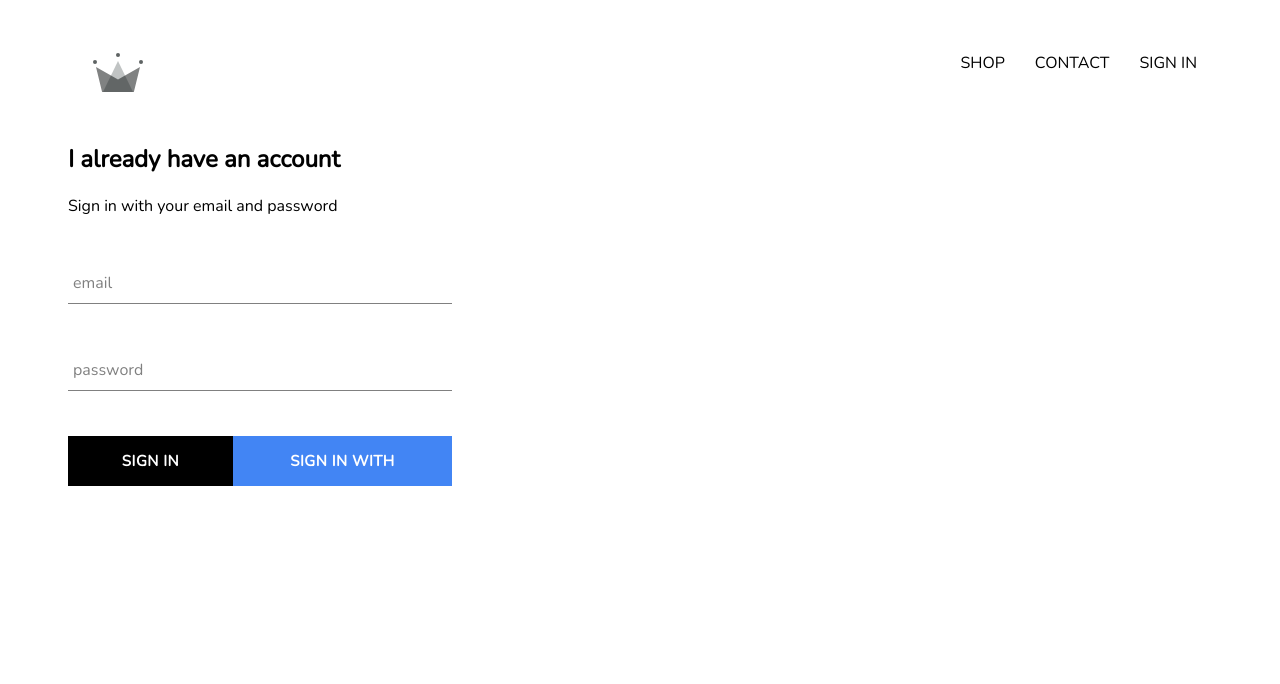
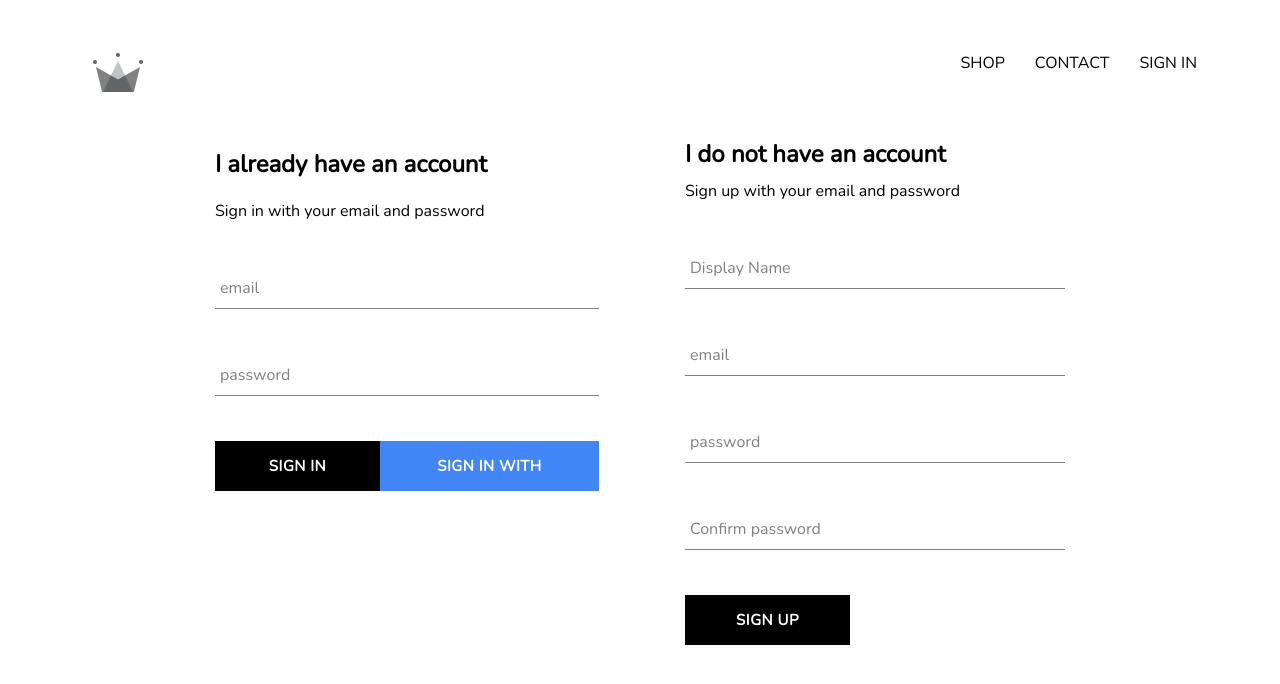
Before and after one commit to jaesmanalang/crown-clothing, a React (Create React App) app: page /signin in a window 1280 px wide. Shown: the top 684 px of the page. Built offline with nearby package versions, Linux system fonts and the light colour scheme; no server answers.

Commit message:
implemented firebase utils, included ability to store authenticated user

```diff
--- a/src/App.js
+++ b/src/App.js
@@ -4,7 +4,7 @@ import Header from './components/header/Header';
 import HomePage from './pages/homepage/HomePage';
 import ShopPage from './pages/shop/Shop';
 import SignInAndSignUpPage from './pages/sign-in-and-sign-up/SignInAndSignUpPage';
-import { auth } from './firebase/firebase.utils';
+import { auth, createUserProfileDocument } from './firebase/firebase.utils';
 import './App.css';
 
 class App extends Component {
@@ -18,9 +18,21 @@ class App extends Component {
   unsubscribeFromAuth = null;
 
   componentDidMount() {
-    this.unsubscribeFromAuth = auth.onAuthStateChanged((user) => {
-      this.setState({ currentUser: user });
-      console.log(user);
+    this.unsubscribeFromAuth = auth.onAuthStateChanged(async (userAuth) => {
+      if (userAuth) {
+        const userRef = await createUserProfileDocument(userAuth);
+        userRef.onSnapshot((snapShot) => {
+          this.setState({
+            currentUser: {
+              id: snapShot.id,
+              ...snapShot.data()
+            }
+          });
+
+          console.log(this.state);
+        });
+      }
+      this.setState({ currentUser: userAuth });
     });
   }
 
--- /dev/null
+++ b/src/components/sign-up/SignUp.jsx
@@ -0,0 +1,95 @@
+import React, { Component } from 'react';
+import FormInput from '../form-input/FormInput';
+import CustomButton from '../custom-button/CustomButton';
+import { auth, createUserProfileDocument } from '../../firebase/firebase.utils';
+import './SignUp.scss';
+
+class SignUp extends Component {
+  constructor() {
+    super();
+    this.state = {
+      displayName: '',
+      email: '',
+      password: '',
+      confirmPassword: ''
+    };
+  }
+
+  handleSubmit = async (event) => {
+    event.preventDefault();
+    const { displayName, email, password, confirmPassword } = this.state;
+
+    if (password !== confirmPassword) {
+      alert("password don't match");
+      return;
+    }
+
+    try {
+      const { user } = await auth.createUserWithEmailAndPassword(
+        email,
+        password
+      );
+      await createUserProfileDocument(user, { displayName });
+      this.setState({
+        displayName: '',
+        email: '',
+        password: '',
+        confirmPassword: ''
+      });
+    } catch (error) {
+      console.log(error);
+    }
+  };
+
+  handleChange = (event) => {
+    const { name, value } = event.target;
+    this.setState({ [name]: value });
+  };
+
+  render() {
+    const { displayName, email, password, confirmPassword } = this.state;
+    return (
+      <div className="sign-up">
+        <h2 className="title">I do not have an account</h2>
+        <span>Sign up with your email and password</span>
+        <form className="sign-up-form" onSubmit={this.handleSubmit}>
+          <FormInput
+            type="text"
+            name="displayName"
+            value={displayName}
+            onChange={this.handleChange}
+            label="Display Name"
+            required
+          />
+          <FormInput
+            type="email"
+            name="email"
+            value={email}
+            onChange={this.handleChange}
+            label="email"
+            required
+          />
+          <FormInput
+            type="password"
+            name="password"
+            value={password}
+            onChange={this.handleChange}
+            label="password"
+            required
+          />
+          <FormInput
+            type="password"
+            name="confirmPassword"
+            value={confirmPassword}
+            onChange={this.handleChange}
+            label="Confirm password"
+            required
+          />
+          <CustomButton type="submit">SIGN UP</CustomButton>
+        </form>
+      </div>
+    );
+  }
+}
+
+export default SignUp;
--- /dev/null
+++ b/src/components/sign-up/SignUp.scss
@@ -0,0 +1,9 @@
+.sign-up {
+  display: flex;
+  flex-direction: column;
+  width: 380px;
+
+  .title {
+    margin: 10px 0;
+  }
+}
--- a/src/firebase/firebase.utils.js
+++ b/src/firebase/firebase.utils.js
@@ -13,6 +13,29 @@ const config = {
   measurementId: 'G-RJ2FYLR51V'
 };
 
+export const createUserProfileDocument = async (userAuth, additionalData) => {
+  if (!userAuth) return;
+  const userRef = firestore.doc(`users/${userAuth.uid}`);
+  const snapShot = await userRef.get();
+  if (!snapShot.exists) {
+    const { displayName, email } = userAuth;
+    const createdAt = new Date();
+
+    try {
+      await userRef.set({
+        displayName,
+        email,
+        createdAt,
+        ...additionalData
+      });
+    } catch (error) {
+      console.log('error creating user', error.message);
+    }
+  }
+
+  return userRef;
+};
+
 firebase.initializeApp(config);
 
 export const auth = firebase.auth();
--- a/src/pages/sign-in-and-sign-up/SignInAndSignUpPage.jsx
+++ b/src/pages/sign-in-and-sign-up/SignInAndSignUpPage.jsx
@@ -1,10 +1,12 @@
 import React from 'react';
 import SignIn from '../../components/sign-in/SignIn';
+import SignUp from '../../components/sign-up/SignUp';
 import './SignInAndSignUpPage.scss';
 
 const SignInAndSignUpPage = () => (
   <div className="sign-in-and-sign-up">
     <SignIn />
+    <SignUp />
   </div>
 );
 
--- a/src/pages/sign-in-and-sign-up/SignInAndSignUpPage.scss
+++ b/src/pages/sign-in-and-sign-up/SignInAndSignUpPage.scss
@@ -0,0 +1,7 @@
+.sign-in-and-sign-up {
+  width: 850px;
+  display: flex;
+  justify-content: space-between;
+  margin: 30px auto;
+
+}
```
Also changed, not shown: src/test.js (added, +10 -0 lines).
